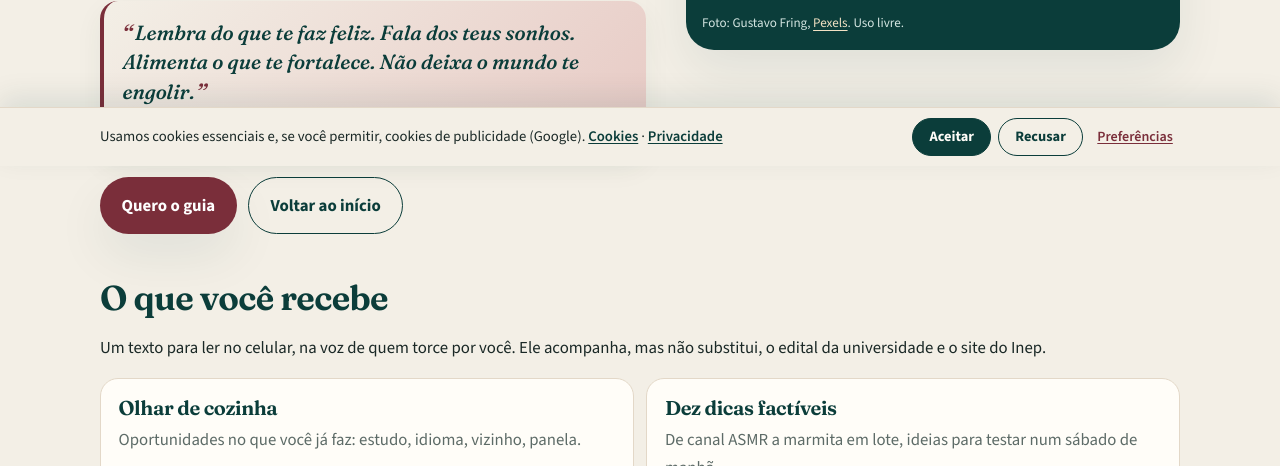
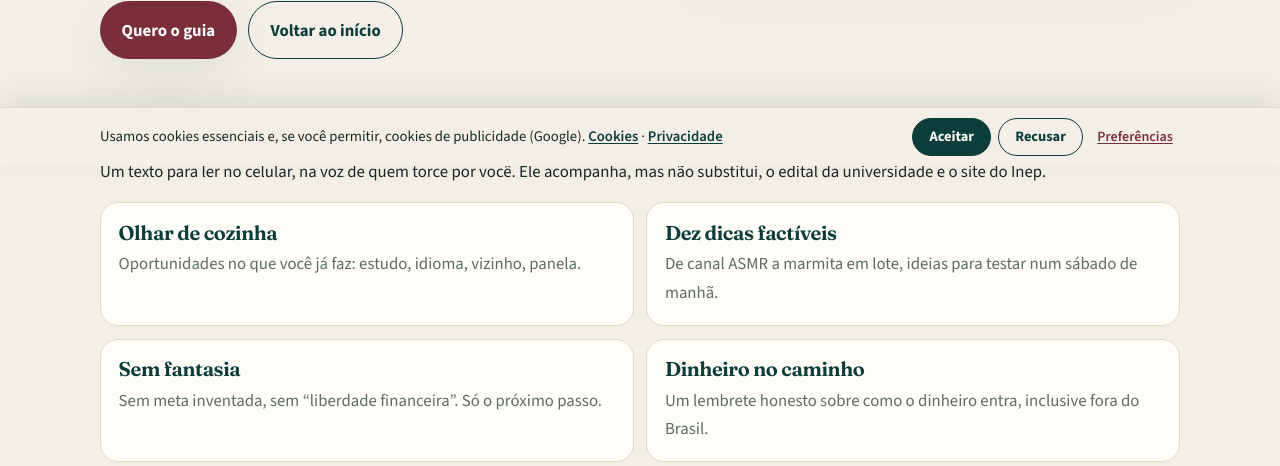
Before and after one commit to sgmacedo-dev/medicinafora, a plain HTML site: page ebook/10-dicas/index.html in a window 1280 px wide. Shown: the part 634-1100 px from the top of the page. Drawn offline with nearby package versions, Linux system fonts and the light colour scheme.

Commit message:
Frase de abertura só junto do botão do Pix nas páginas dos e-books

```diff
--- a/ebook/10-dicas/index.html
+++ b/ebook/10-dicas/index.html
@@ -55,12 +55,6 @@
           <p class="price">R$&nbsp;5,20</p>
           <p class="price-note">pagamento único · arquivo digital</p>
         </div>
-        <figure class="cta-quote">
-          <blockquote>
-            <p>Lembra do que te faz feliz. Fala dos teus sonhos. Alimenta o que te fortalece. Não deixa o mundo te engolir.</p>
-          </blockquote>
-          <p class="cta-quote-bridge">Esse passo começa por aqui.</p>
-        </figure>
         <div class="hero-actions">
           <a class="btn btn-pay" href="#pagar" style="width:auto">Quero o guia</a>
           <a class="btn btn-ghost" href="../../">Voltar ao início</a>
```
Also changed, not shown: ebook/casa-pronta/index.html (+0 -6 lines), ebook/chegar-inteiro/index.html (+0 -6 lines), ebook/index.html (+0 -6 lines).
